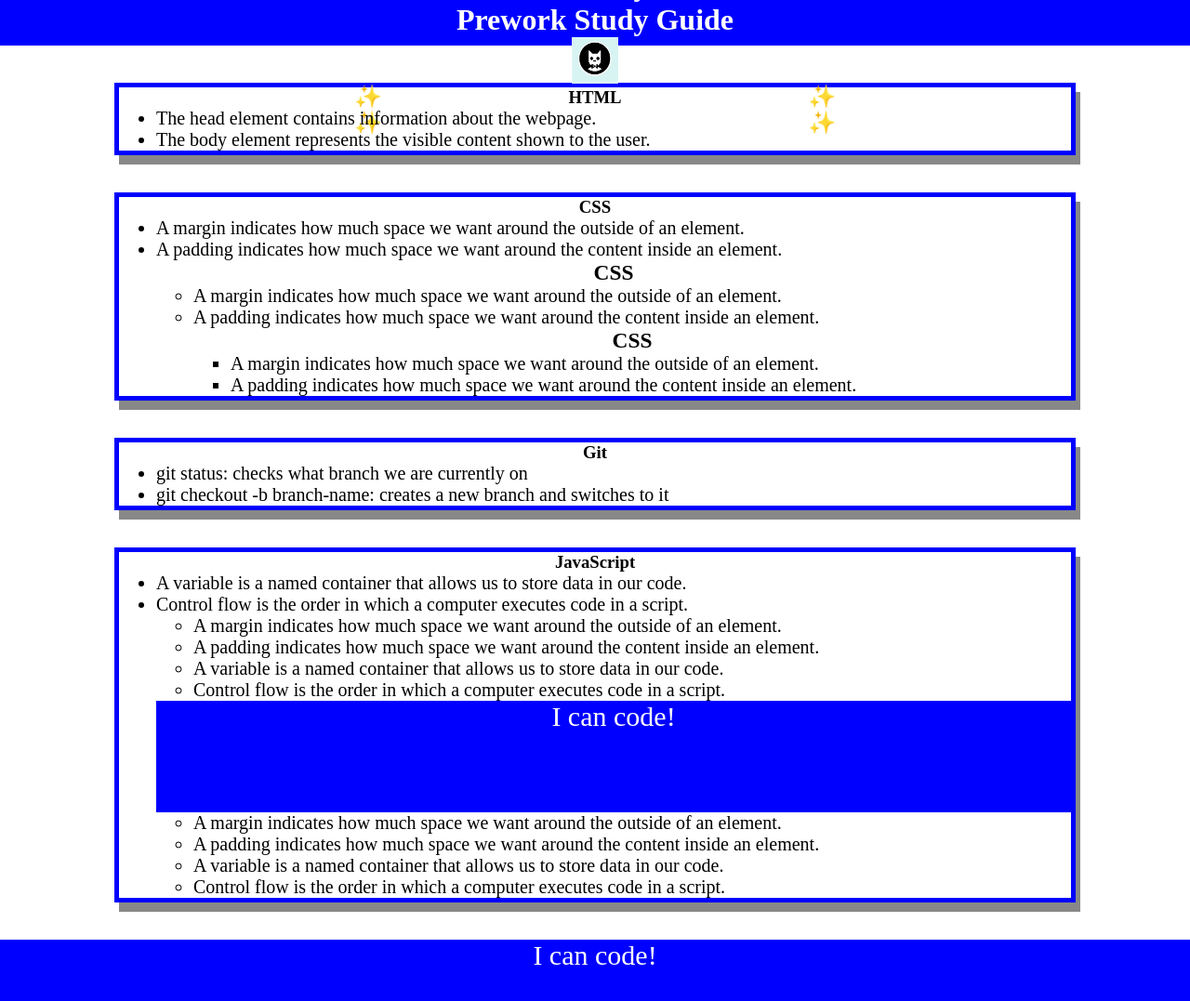
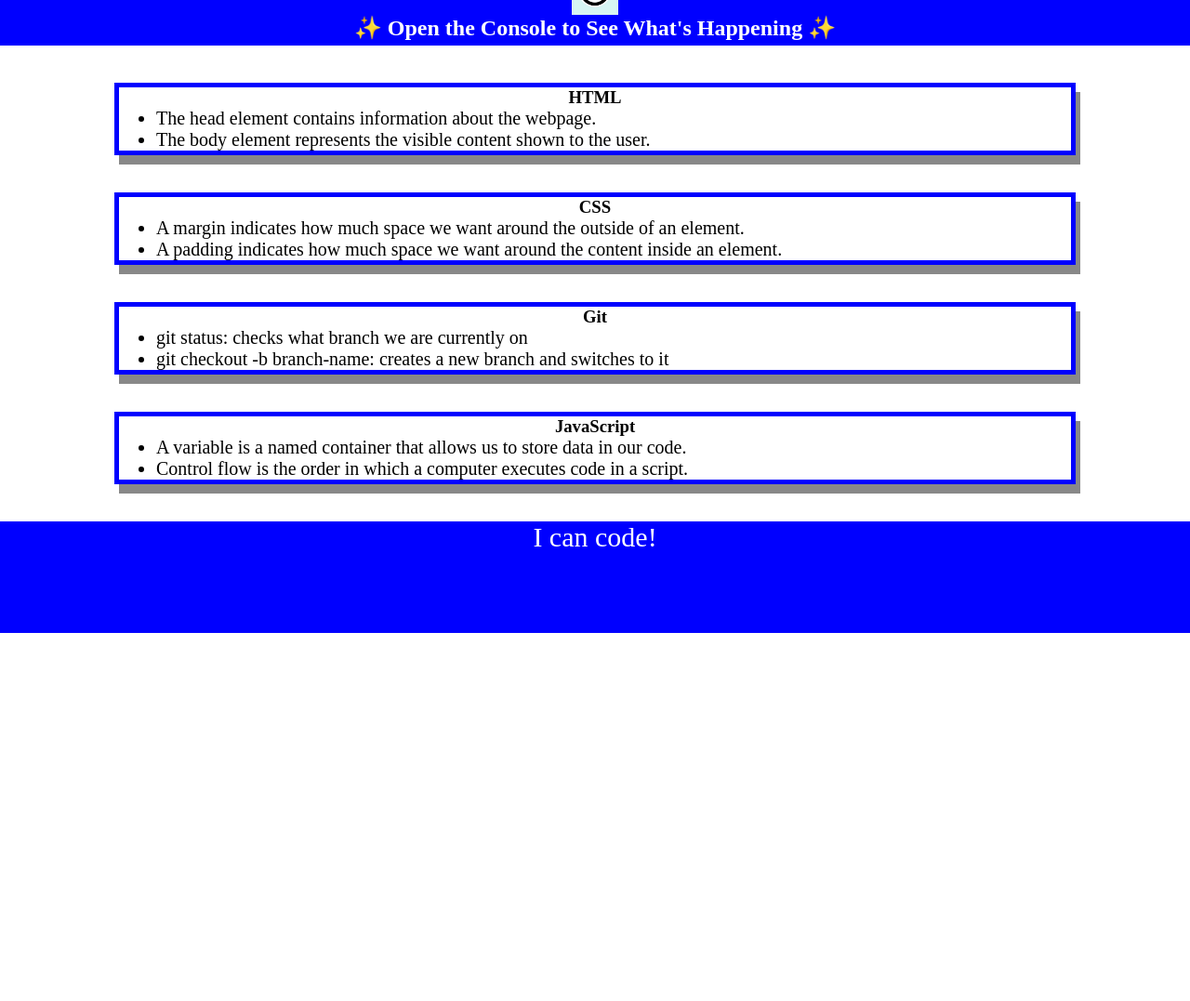
Before and after one commit to MattVogelsang/prework-study-guide, a plain HTML site: page index.html in a window 1280 px wide. Shown: the part 161-1238 px from the top of the page at 93% size. After the commit the page ends 842 px from the top, so only its background shows below. Drawn offline with Linux system fonts and the light colour scheme.

Commit message:
Update index.html

```diff
--- a/index.html
+++ b/index.html
@@ -17,17 +17,17 @@
     <header id="header">
 
 
-      <h1>Prework Study Guide</h1>
 
       <h1>Prework Study Guide </h1>
-
-      <h1>Prework Study Guide </h1>
-
       <img src="./assets/bowtie-cat.png" alt="Profile image of cat wearing a bow tie." />
 
       <h2>✨ Open the Console to See What's Happening ✨</h2>
 
-      <h2>✨ Open the Console to See What's Happening ✨</h2>
+
+
+
+
+
     </header>
 
     <main>
@@ -36,8 +36,6 @@
 
       <section class="card" id="html-section">
         <h3>HTML</h3>
-
-
 
         <ul>
 
@@ -56,30 +54,12 @@
             <li>A margin indicates how much space we want around the outside of an element.</li>
             <li>A padding indicates how much space we want around the content inside an element.</li>
 
-
-
-        <h3>CSS</h3>
-
-        <ul>
-
-
-            <li>A margin indicates how much space we want around the outside of an element.</li>
-            <li>A padding indicates how much space we want around the content inside an element.</li>
+        </ul>
 
 
 
 
-        <h3>CSS</h3>
 
-        <ul>
-
-
-            <li>A margin indicates how much space we want around the outside of an element.</li>
-            <li>A padding indicates how much space we want around the content inside an element.</li>
-
-
-
-        </ul>
 
       </section>
 
@@ -100,35 +80,9 @@
         <ul>
           <li>A variable is a named container that allows us to store data in our code.</li>
           <li>Control flow is the order in which a computer executes code in a script.</li>
+        </ul>
+      </section>
 
-
-        <ul>
-
-            <li>A margin indicates how much space we want around the outside of an element.</li>
-            <li>A padding indicates how much space we want around the content inside an element.</li>
-              <li>A variable is a named container that allows us to store data in our code.</li>
-              <li>Control flow is the order in which a computer executes code in a script.</li>
-
-
-
-        </ul>
-
-
-    <footer>
-      <p>I can code!</p>
-    </footer>
-    <script src="./assets/script.js"></script>
-
-
-        <ul>
-
-            <li>A margin indicates how much space we want around the outside of an element.</li>
-            <li>A padding indicates how much space we want around the content inside an element.</li>
-              <li>A variable is a named container that allows us to store data in our code.</li>
-              <li>Control flow is the order in which a computer executes code in a script.</li>
-
-
-        </ul>
 
 
       </section>
```
